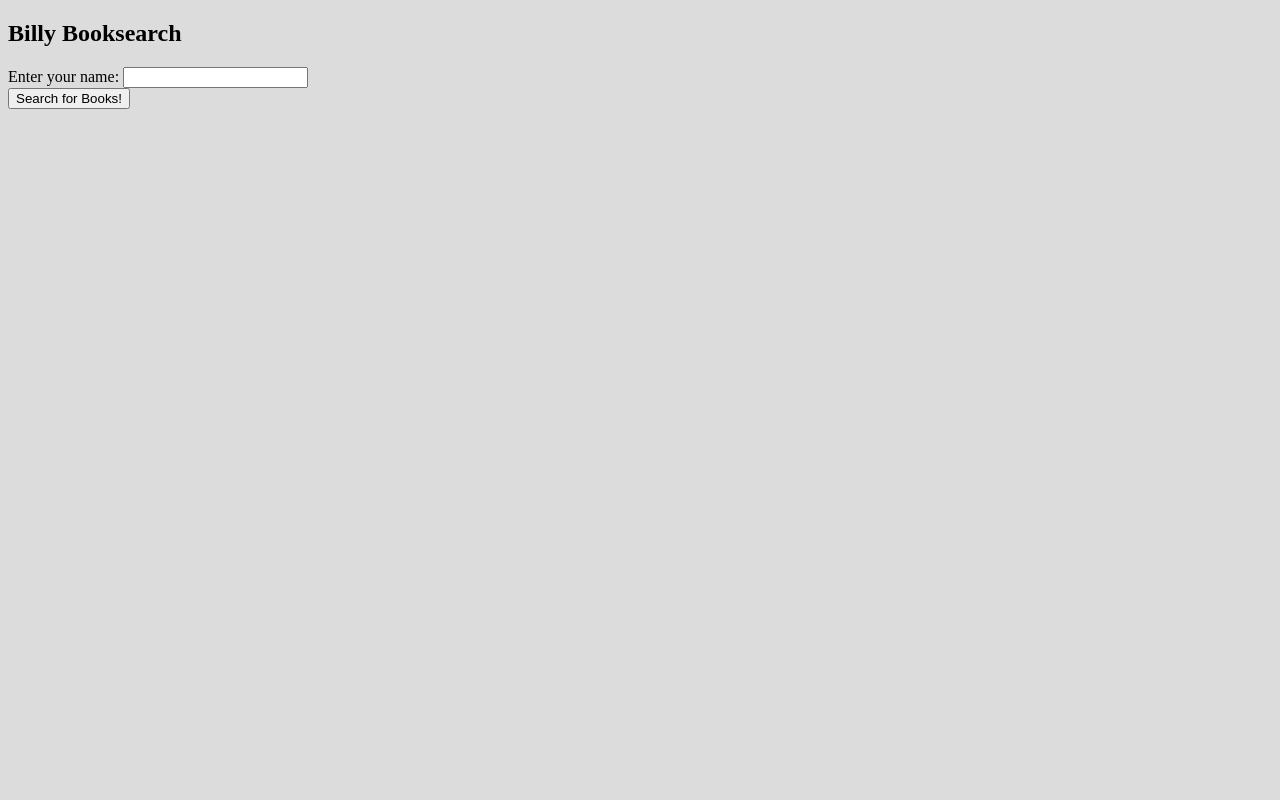
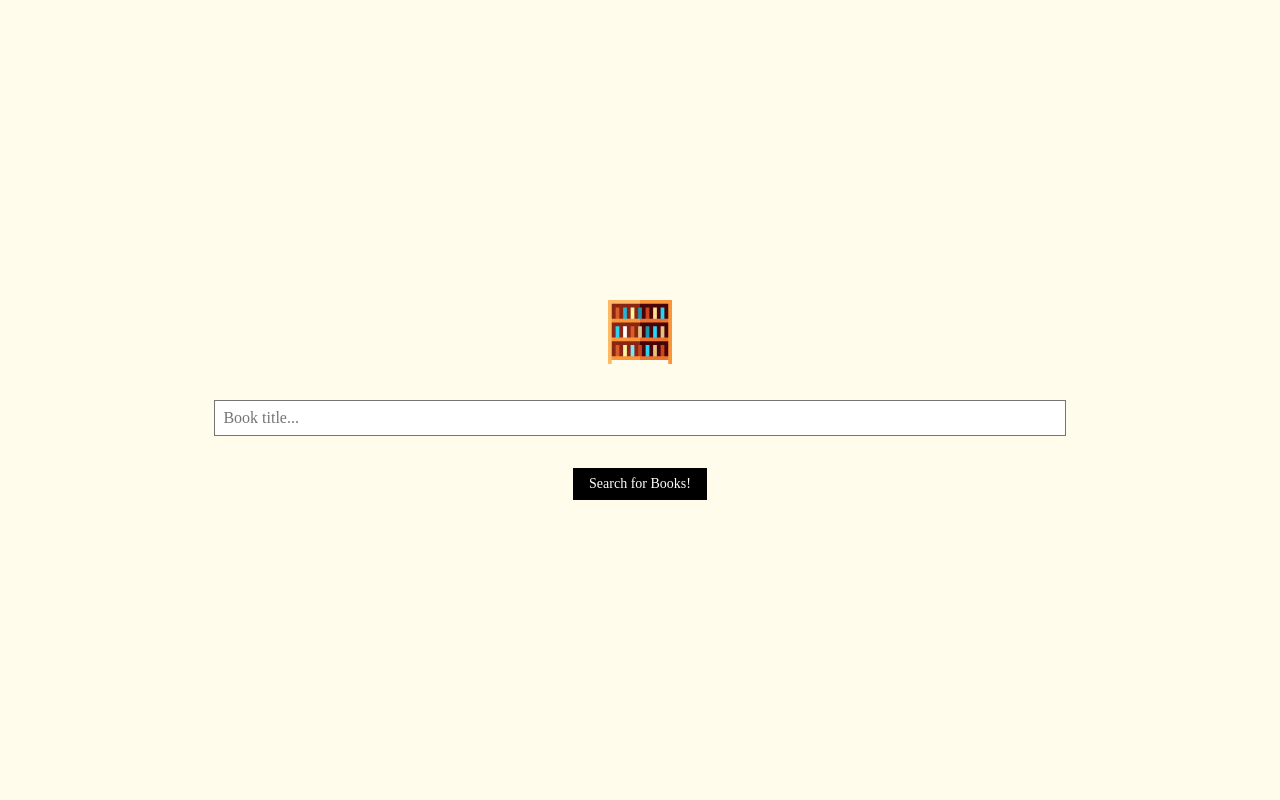
Before and after one commit to martingaston/billy-search, a Flask app: page / in a window 1280 px wide. Run offline with Flask 2, Linux system fonts and the light colour scheme; some libraries are stand-ins or nearby versions.

Commit message:
style index Relates #10

```diff
--- a/static/style.css
+++ b/static/style.css
@@ -1,7 +1,3 @@
-* {
+body {
   box-sizing: border-box;
 }
-
-body {
-  background: gainsboro;
-}
--- a/templates/index.html
+++ b/templates/index.html
@@ -1,13 +1,31 @@
 {% extends "layout.html" %} {% block body %}
 
-<h2>Billy Booksearch</h2>
-
-<form action="/query" method="POST">
-  <div>
-    <label for="search">Enter your name: </label>
-    <input type="text" name="search" id="search" required />
-  </div>
-  <input type="submit" value="Search for Books!" />
-</form>
+<div
+  class="pa4-l vh-100 flex flex-column content-center justify-center items-center"
+>
+  <a href="/"
+    ><img class="w3 ma4" alt="bookcase" src="/static/bookcase.svg"
+  /></a>
+  <form action="/query" method="POST" class="w-70">
+    <fieldset
+      class="cf bn ma0 pa0 flex flex-column content-center justify-center items-center"
+    >
+      <label class="clip" for="search">Search for books:</label>
+      <input
+        class="pa2 input-reset ba bg-white w-100"
+        placeholder="Book title..."
+        type="text"
+        name="search"
+        value=""
+        id="search"
+      />
+      <input
+        class="bn ma4 button-reset f6 link dim ph3 pv2 dib white bg-black"
+        type="submit"
+        value="Search for Books!"
+      />
+    </fieldset>
+  </form>
+</div>
 
 {% endblock %}
--- a/templates/layout.html
+++ b/templates/layout.html
@@ -6,8 +6,12 @@
     <meta http-equiv="X-UA-Compatible" content="ie=edge" />
     <title>Billy Booksearch</title>
     <link rel="stylesheet" href="/static/style.css" />
+    <link
+      rel="stylesheet"
+      href="https://unpkg.com/tachyons@4.10.0/css/tachyons.min.css"
+    />
   </head>
-  <body>
+  <body class="bg-washed-yellow">
     {% block body %}{% endblock %}
   </body>
 </html>
```
Also changed, not shown: static/bookcase.svg (added).
